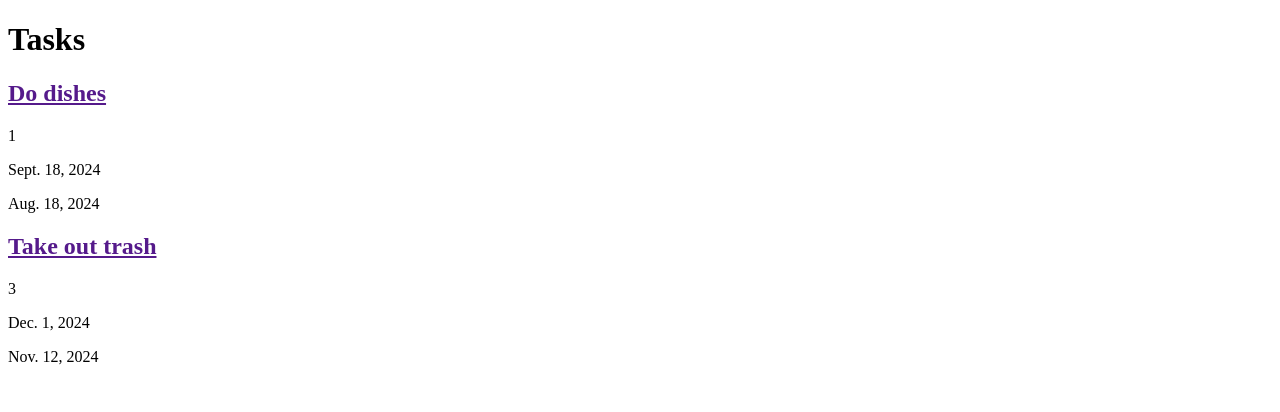
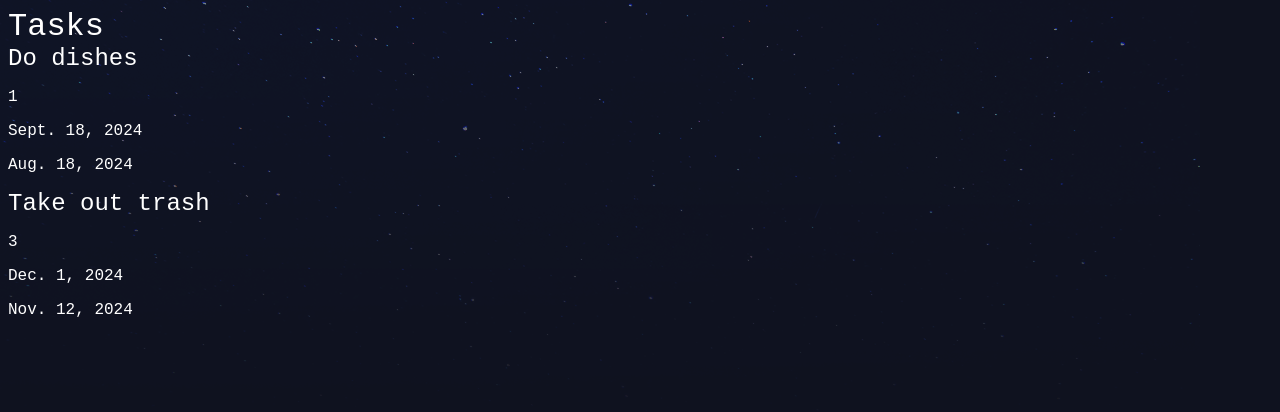
Before and after one commit to seanathan3/taskade, a Django app: template taskade/templates/taskade/index.html in a window 1280 px wide. Shown: the top 412 px of the page. Run offline with Django 5.2, Linux system fonts and the light colour scheme; the template is opened without the code that fills it: values that come from a table or form of the project are taken from there, others are empty; data comes from the database, SQL or seed files in the repository.

Commit message:
extend templates

```diff
--- a/assets/styles.css
+++ b/assets/styles.css
@@ -1,3 +1,22 @@
+
+
 body {
-    background: blue;
+    background-color: #0f121f;
+    background-image: url(stars.png);
+    background-repeat: no-repeat;
+    color: #fff
 }
+
+body * {
+    font-family:'Courier New', Courier, monospace
+}
+
+h1, h2, h3, h4, h5 {
+    font-weight: normal;
+    margin: 0
+}
+
+a, a:hover, a:visited {
+    color: #fff;
+    text-decoration: none;
+}
--- a/mysite/urls.py
+++ b/mysite/urls.py
@@ -21,7 +21,7 @@ from django.contrib.staticfiles.urls import staticfiles_urlpatterns
 
 urlpatterns = [
     path('admin/', admin.site.urls),
-    path('', include("taskade.urls")),
+    path('taskade/', include("taskade.urls")),
 ]
 
 urlpatterns += staticfiles_urlpatterns()
--- a/taskade/templates/taskade/index.html
+++ b/taskade/templates/taskade/index.html
@@ -1,11 +1,6 @@
-<!DOCTYPE html>
-<html lang="en">
-<head>
-    <meta charset="UTF-8">
-    <meta name="viewport" content="width=device-width, initial-scale=1.0">
-    <title>Taskade</title>
-</head>
-<body>
+{% extends 'base_layout.html' %}
+
+{% block content %}
 <h1>Tasks</h1>
 <div class="tasks">
     {% for task in tasks %}
@@ -17,5 +12,4 @@
         </div>
     {% endfor %}
 </div>
-</body>
-</html>
+{% endblock content %}
--- a/taskade/urls.py
+++ b/taskade/urls.py
@@ -3,5 +3,6 @@ from django.urls import path
 from . import views
 
 urlpatterns = [
-    path(r"", views.index, name="index")
+    path("index/", views.index, name="index"),
+    path("<int:id>/", views.detail, name="detail"),
 ]
--- a/taskade/views.py
+++ b/taskade/views.py
@@ -1,8 +1,13 @@
 from django.shortcuts import render
 from .models import Task
+from django.http import HttpResponse
 
 # Create your views here.
 
 def index(request):
     tasks = Task.objects.all().order_by("due_date")
     return render(request, "taskade/index.html", {'tasks': tasks})
+
+def detail(request, id):
+    task = Task.objects.filter(id=id)
+    return HttpResponse(id)
--- /dev/null
+++ b/templates/base_layout.html
@@ -0,0 +1,18 @@
+{% load static %}
+
+<!DOCTYPE html>
+<html lang="en">
+<head>
+    <meta charset="UTF-8">
+    <meta name="viewport" content="width=device-width, initial-scale=1.0">
+    <link rel="stylesheet" href="{% static 'styles.css' %}">
+    <title>Taskade</title>
+</head>
+<body>
+    <div class="wrapper">
+        {% block content %}
+        {% endblock content %}
+
+    </div>
+</body>
+</html>
```
Also changed, not shown: assets/stars.png (added). Lines whose indentation alone changed are shown as unchanged.
